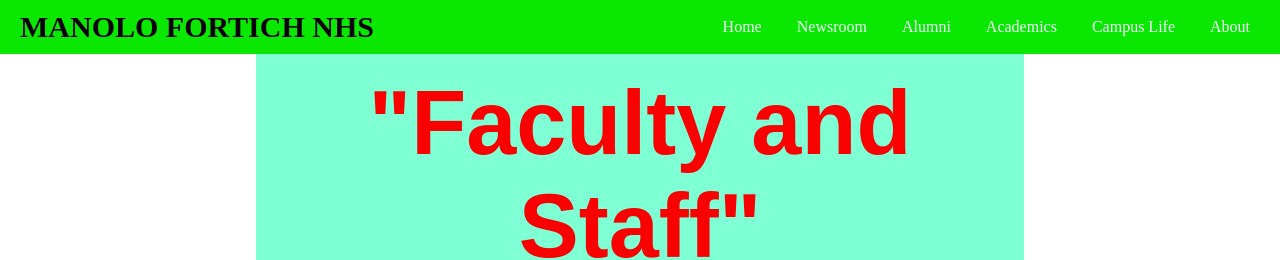
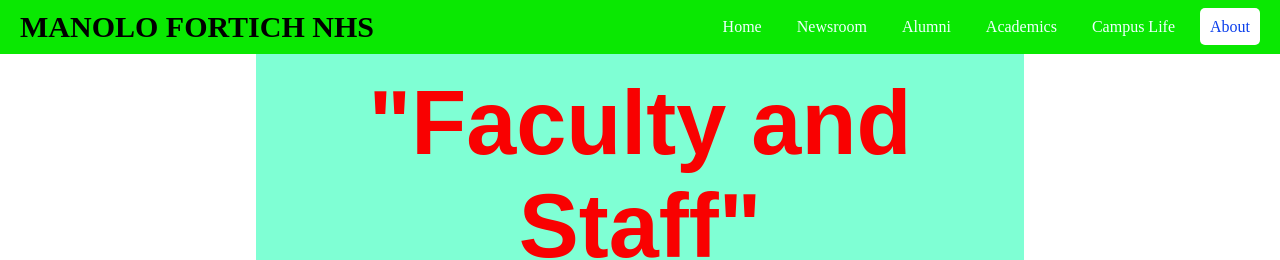
Before and after one commit to Jeffreyy-Ict/RheiJheiWebs, a plain HTML site: page about.html in a window 1280 px wide. Shown: the top 260 px of the page. Drawn offline with Linux system fonts and the light colour scheme.

Commit message:
Update about.html

```diff
--- a/about.html
+++ b/about.html
@@ -19,7 +19,7 @@
                     <li><a href="alumni.html">Alumni</a></li>
                     <li><a href="academics.html">Academics</a></li>
                     <li><a href="campuslife.html">Campus Life</a></li>
-                    <li><a href="about.html" class=active">About</a></li>
+                    <li><a href="about.html" class="active">About</a></li>
                 </ul>
             </nav>
         </header>
```
